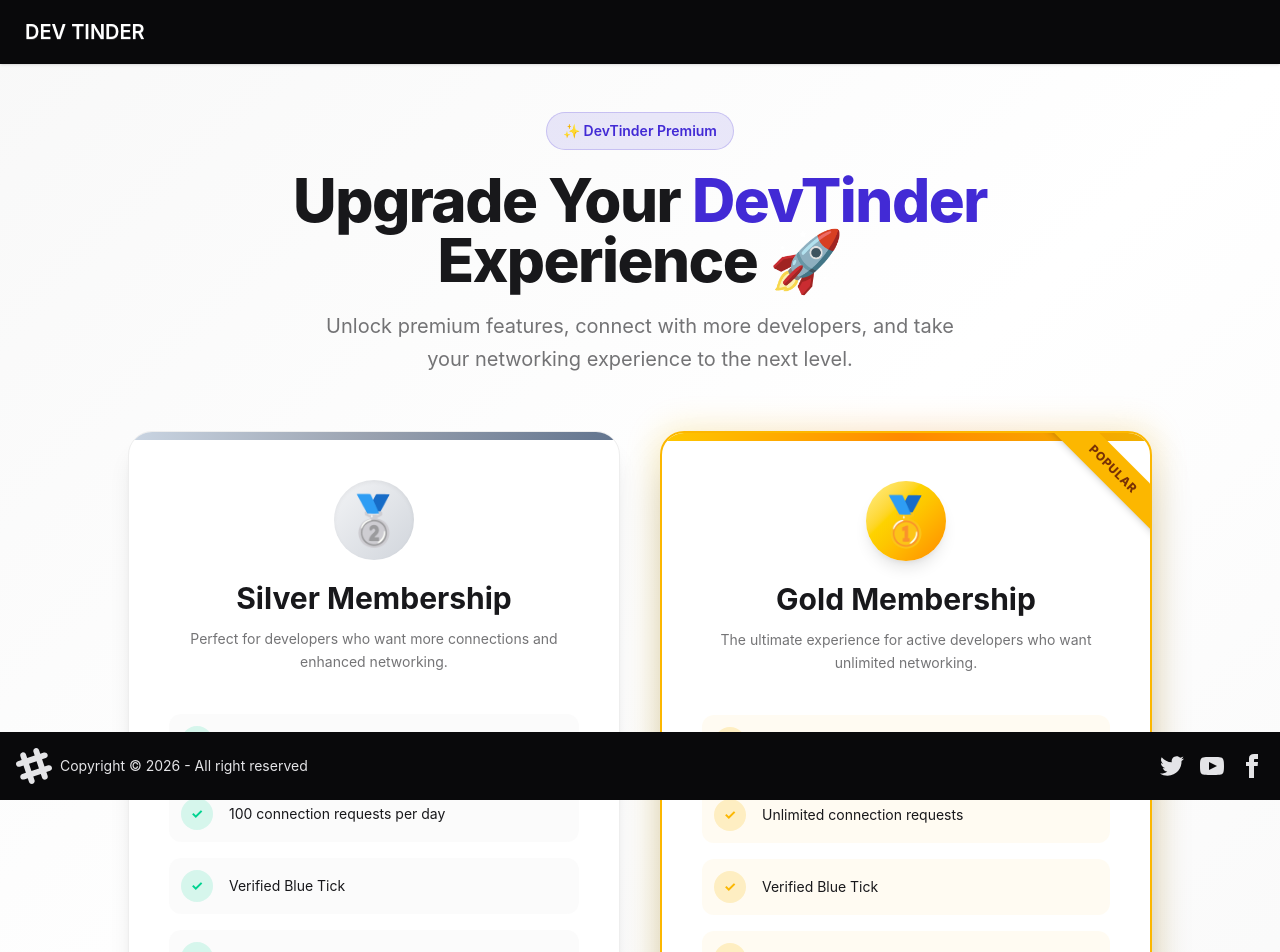
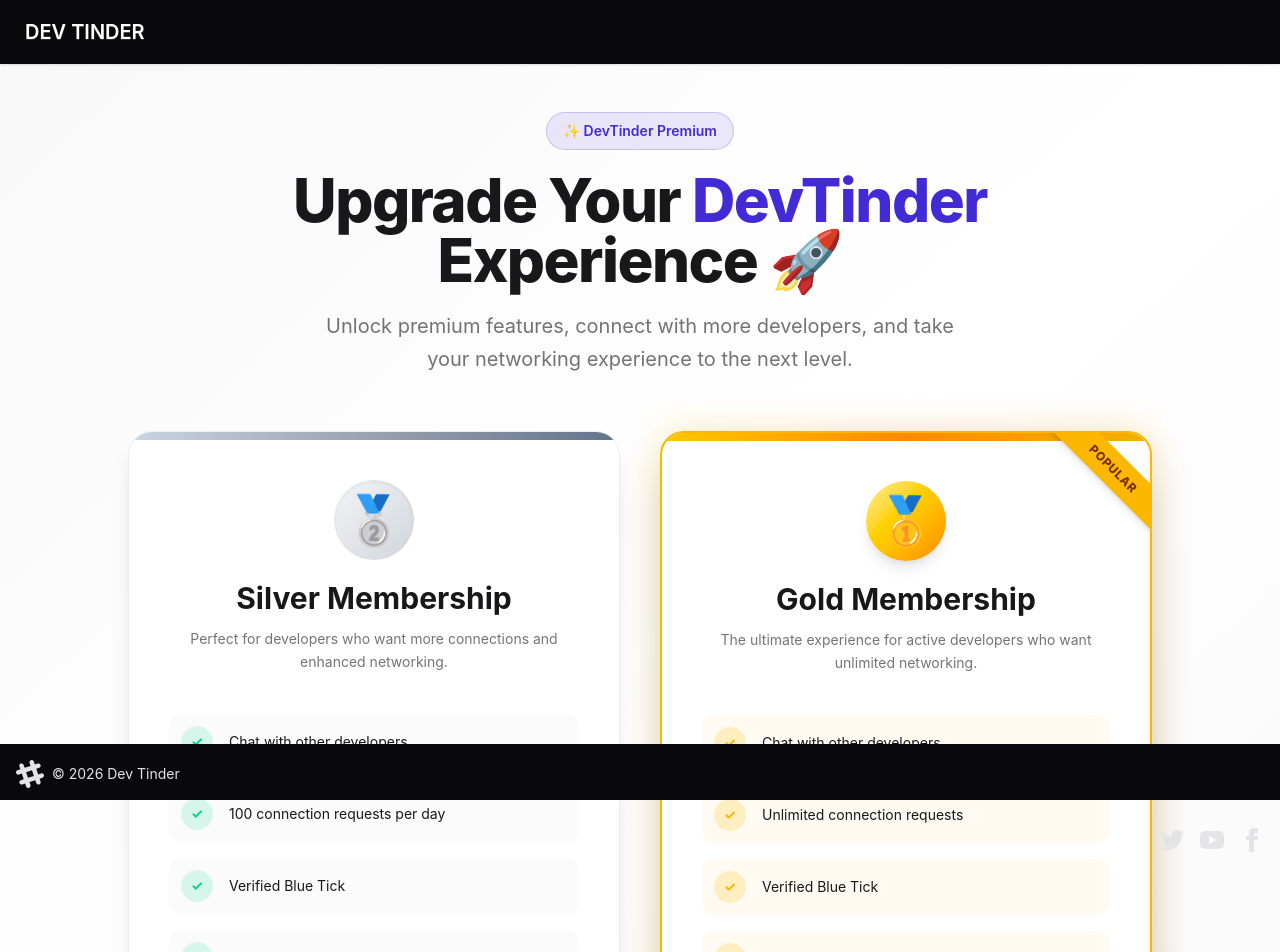
Before and after one commit to Tejakashina/devTinder-web, a React (Vite) app: page /premium in a window 1280 px wide. Shown: the top 952 px of the page. Built offline with nearby package versions, Linux system fonts and the light colour scheme; no server answers.

Commit message:
card changes ui

```diff
--- a/src/components/Footer.jsx
+++ b/src/components/Footer.jsx
@@ -2,56 +2,114 @@
 
 export const Footer = () => {
     return (
-      <footer className="footer sm:footer-horizontal bg-neutral text-neutral-content fixed bottom-0 p-4">
-          <aside className="grid-flow-col items-center">
+        <footer
+            className="
+                footer
+                bg-neutral
+                text-neutral-content
+
+                /* Mobile */
+                static
+                min-h-0
+                h-14
+                px-3
+                py-2
+
+                /* Desktop */
+                md:fixed
+                md:bottom-0
+                md:left-0
+                md:w-full
+                md:p-4
+            "
+        >
+
+            {/* Copyright */}
+            <aside className="flex items-center gap-2">
+
                 <svg
-                  width="36"
-                  height="36"
+                    width="28"
+                    height="28"
                     viewBox="0 0 24 24"
                     xmlns="http://www.w3.org/2000/svg"
                     fillRule="evenodd"
                     clipRule="evenodd"
-                  className="fill-current">
+                    className="fill-current hidden sm:block"
+                >
                     <path
-                      d="M22.672 15.226l-2.432.811.841 2.515c.33 1.019-.209 2.127-1.23 2.456-1.15.325-2.148-.321-2.463-1.226l-.84-2.518-5.013 1.677.84 2.517c.391 1.203-.434 2.542-1.831 2.542-.88 0-1.601-.564-1.86-1.314l-.842-2.516-2.431.809c-1.135.328-2.145-.317-2.463-1.229-.329-1.018.211-2.127 1.231-2.456l2.432-.809-1.621-4.823-2.432.808c-1.355.384-2.558-.59-2.558-1.839 0-.817.509-1.582 1.327-1.846l2.433-.809-.842-2.515c-.33-1.02.211-2.129 1.232-2.458 1.02-.329 2.13.209 2.461 1.229l.842 2.515 5.011-1.677-.839-2.517c-.403-1.238.484-2.553 1.843-2.553.819 0 1.585.509 1.85 1.326l.841 2.517 2.431-.81c1.02-.33 2.131.211 2.461 1.229.332 1.018-.21 2.126-1.23 2.456l-2.433.809 1.622 4.823 2.433-.809c1.242-.401 2.557.484 2.557 1.838 0 .819-.51 1.583-1.328 1.847m-8.992-6.428l-5.01 1.675 1.619 4.828 5.011-1.674-1.62-4.829z"></path>
+                        d="M22.672 15.226l-2.432.811.841 2.515c.33 1.019-.209 2.127-1.23 2.456-1.15.325-2.148-.321-2.463-1.226l-.84-2.518-5.013 1.677.84 2.517c.391 1.203-.434 2.542-1.831 2.542-.88 0-1.601-.564-1.86-1.314l-.842-2.516-2.431.809c-1.135.328-2.145-.317-2.463-1.229-.329-1.018.211-2.127 1.231-2.456l2.432-.809-1.621-4.823-2.432.808c-1.355.384-2.558-.59-2.558-1.839 0-.817.509-1.582 1.327-1.846l2.433-.809-.842-2.515c-.33-1.02.211-2.129 1.232-2.458 1.02-.329 2.13.209 2.461 1.229l.842 2.515 5.011-1.677-.839-2.517c-.403-1.238.484-2.553 1.843-2.553.819 0 1.585.509 1.85 1.326l.841 2.517 2.431-.81c1.02-.33 2.131.211 2.461 1.229.332 1.018-.21 2.126-1.23 2.456l-2.433.809 1.622 4.823 2.433-.809c1.242-.401 2.557.484 2.557 1.838 0 .819-.51 1.583-1.328 1.847m-8.992-6.428l-5.01 1.675 1.619 4.828 5.011-1.674-1.62-4.829z"
+                    />
                 </svg>
-              <p>Copyright © {new Date().getFullYear()} - All right reserved</p>
+
+                <p className="text-xs sm:text-sm whitespace-nowrap">
+                    © {new Date().getFullYear()} Dev Tinder
+                </p>
+
             </aside>
-          <nav className="grid-flow-col gap-4 md:place-self-center md:justify-self-end">
-              <a>
+
+
+            {/* Social Icons */}
+            <nav
+                className="
+                    flex
+                    gap-3
+                    ml-auto
+
+                    md:gap-4
+                    md:place-self-center
+                    md:justify-self-end
+                "
+            >
+
+                {/* Twitter */}
+                <a className="hover:text-primary transition">
                     <svg
                         xmlns="http://www.w3.org/2000/svg"
-                      width="24"
-                      height="24"
+                        width="18"
+                        height="18"
                         viewBox="0 0 24 24"
-                      className="fill-current">
+                        className="fill-current sm:w-6 sm:h-6"
+                    >
                         <path
-                          d="M24 4.557c-.883.392-1.832.656-2.828.775 1.017-.609 1.798-1.574 2.165-2.724-.951.564-2.005.974-3.127 1.195-.897-.957-2.178-1.555-3.594-1.555-3.179 0-5.515 2.966-4.797 6.045-4.091-.205-7.719-2.165-10.148-5.144-1.29 2.213-.669 5.108 1.523 6.574-.806-.026-1.566-.247-2.229-.616-.054 2.281 1.581 4.415 3.949 4.89-.693.188-1.452.232-2.224.084.626 1.956 2.444 3.379 4.6 3.419-2.07 1.623-4.678 2.348-7.29 2.04 2.179 1.397 4.768 2.212 7.548 2.212 9.142 0 14.307-7.721 13.995-14.646.962-.695 1.797-1.562 2.457-2.549z"></path>
+                            d="M24 4.557c-.883.392-1.832.656-2.828.775 1.017-.609 1.798-1.574 2.165-2.724-.951.564-2.005.974-3.127 1.195-.897-.957-2.178-1.555-3.594-1.555-3.179 0-5.515 2.966-4.797 6.045-4.091-.205-7.719-2.165-10.148-5.144-1.29 2.213-.669 5.108 1.523 6.574-.806-.026-1.566-.247-2.229-.616-.054 2.281 1.581 4.415 3.949 4.89-.693.188-1.452.232-2.224.084.626 1.956 2.444 3.379 4.6 3.419-2.07 1.623-4.678 2.348-7.29 2.04 2.179 1.397 4.768 2.212 7.548 2.212 9.142 0 14.307-7.721 13.995-14.646.962-.695 1.797-1.562 2.457-2.549z"
+                        />
                     </svg>
                 </a>
-              <a>
+
+
+                {/* YouTube */}
+                <a className="hover:text-primary transition">
                     <svg
                         xmlns="http://www.w3.org/2000/svg"
-                      width="24"
-                      height="24"
+                        width="18"
+                        height="18"
                         viewBox="0 0 24 24"
-                      className="fill-current">
+                        className="fill-current sm:w-6 sm:h-6"
+                    >
                         <path
-                          d="M19.615 3.184c-3.604-.246-11.631-.245-15.23 0-3.897.266-4.356 2.62-4.385 8.816.029 6.185.484 8.549 4.385 8.816 3.6.245 11.626.246 15.23 0 3.897-.266 4.356-2.62 4.385-8.816-.029-6.185-.484-8.549-4.385-8.816zm-10.615 12.816v-8l8 3.993-8 4.007z"></path>
+                            d="M19.615 3.184c-3.604-.246-11.631-.245-15.23 0-3.897.266-4.356 2.62-4.385 8.816.029 6.185.484 8.549 4.385 8.816 3.6.245 11.626.246 15.23 0 3.897-.266 4.356-2.62 4.385-8.816-.029-6.196-.488-8.55-4.385-8.816zm-10.615 12.816v-8l8 3.993-8 4.007z"
+                        />
                     </svg>
                 </a>
-              <a>
+
+
+                {/* Facebook */}
+                <a className="hover:text-primary transition">
                     <svg
                         xmlns="http://www.w3.org/2000/svg"
-                      width="24"
-                      height="24"
+                        width="18"
+                        height="18"
                         viewBox="0 0 24 24"
-                      className="fill-current">
+                        className="fill-current sm:w-6 sm:h-6"
+                    >
                         <path
-                          d="M9 8h-3v4h3v12h5v-12h3.642l.358-4h-4v-1.667c0-.955.192-1.333 1.115-1.333h2.885v-5h-3.808c-3.596 0-5.192 1.583-5.192 4.615v3.385z"></path>
+                            d="M9 8h-3v4h3v12h5v-12h3.642l.358-4h-4v-1.667c0-.955.192-1.333 1.115-1.333h2.885v-5h-3.808c-3.596 0-5.192 1.583-5.192 4.615v3.385z"
+                        />
                     </svg>
                 </a>
+
             </nav>
+
         </footer>
     )
 }
--- a/src/components/body.jsx
+++ b/src/components/body.jsx
@@ -10,35 +10,38 @@
     const dispatch = useDispatch()
     const navigate = useNavigate()
     const userData = useSelector((store) => store.user)
+
     const fetchUser = async () => {
         try {
-            const res = await axios.get(BASE_URL + '/profile',
-                { withCredentials: true })
-            dispatch((addUser(res.data)))
+            const res = await axios.get(
+                BASE_URL + '/profile',
+                { withCredentials: true }
+            )
 
+            dispatch(addUser(res.data))
         }
         catch (err) {
             if (err.status === 401) {
                 navigate('/login')
             }
         }
+    }
 
-    }
     useEffect(() => {
         if (!userData) {
             fetchUser()
         }
     }, [])
+
     return (
-        <div >
+        <div>
             <NavBar />
 
-
             <Outlet />
-
 
             <Footer />
         </div>
     )
 }
+
 export default Body
```
Also changed, not shown: src/components/userCard.jsx (+10 -74 lines). Lines whose indentation alone changed are shown as unchanged.
